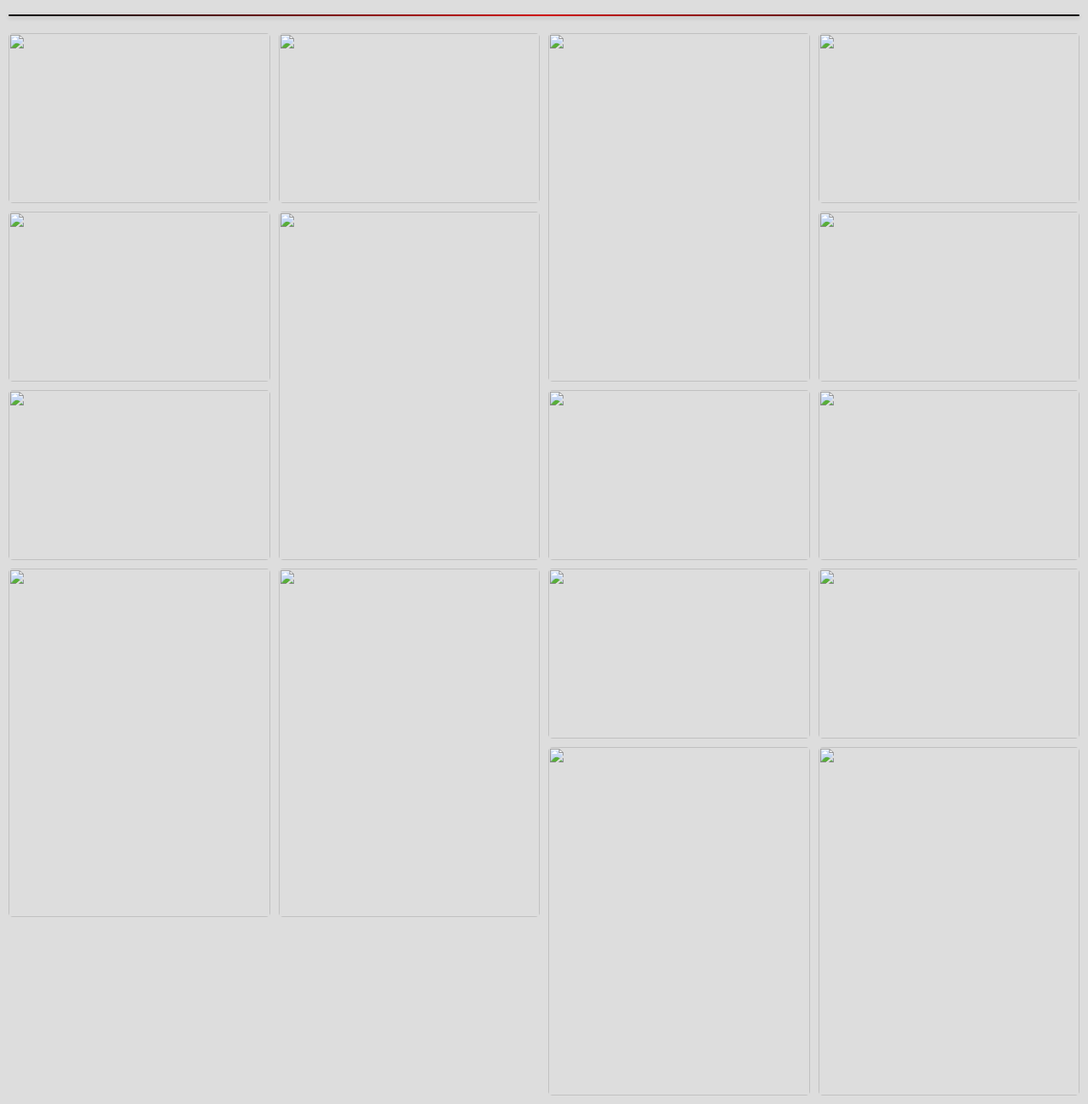
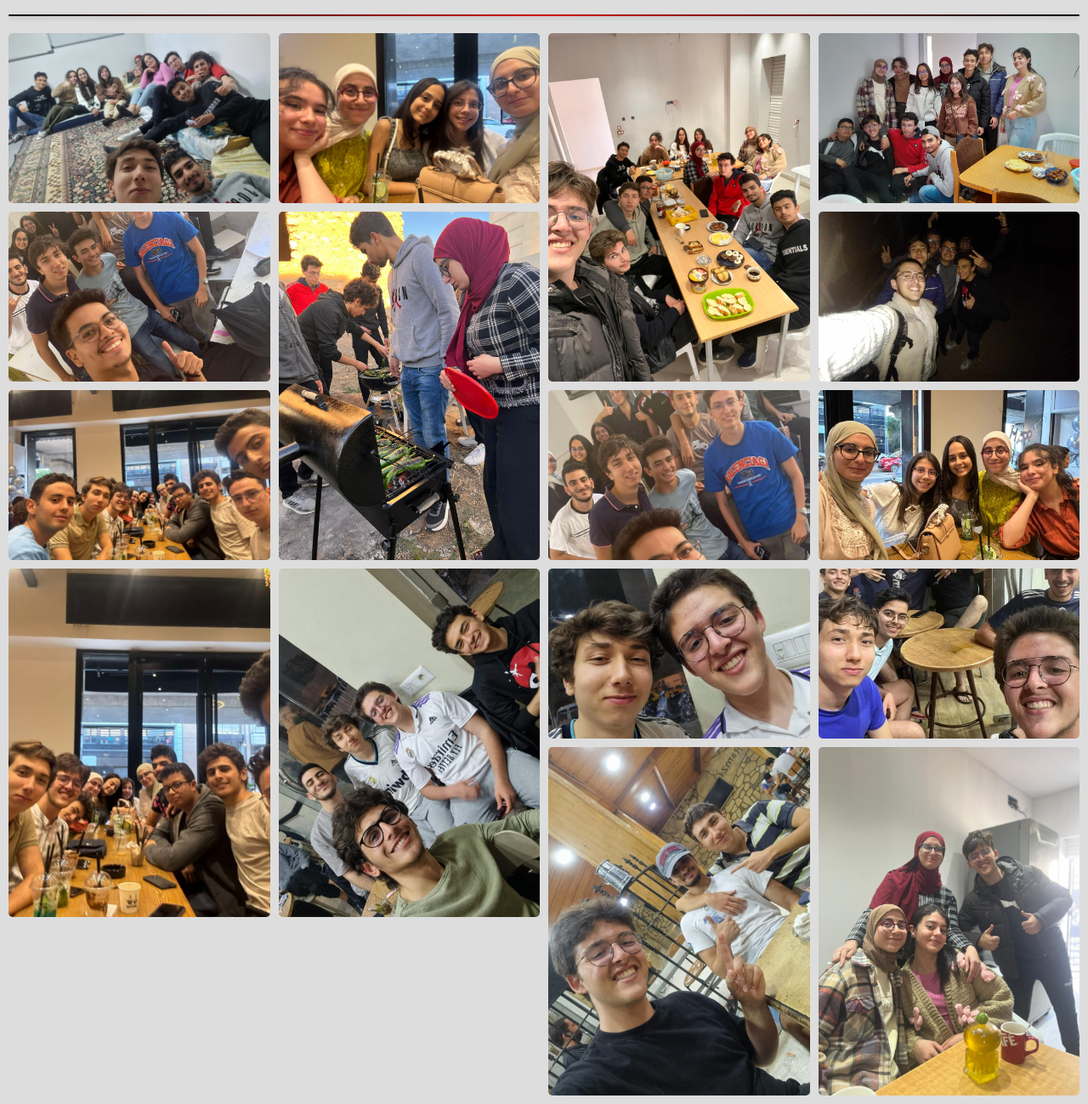
Before and after one commit to FirasCharfi/BacMathGallery, a plain HTML site: page b.html in a window 1280 px wide. Shown: the part 236-1535 px from the top of the page at 85% size. Drawn offline with Linux system fonts and the light colour scheme.

Commit message:
Update b.html

```diff
--- a/b.html
+++ b/b.html
@@ -21,52 +21,52 @@
     <hr class="styled-hr">
     <div class="gallery">
         <div class="image-container">
-            <img src="im/1.jpg">
+            <img src="1.jpg">
         </div>
         <div class="image-container">
-            <img src="im/2.jpg">
+            <img src="2.jpg">
         </div>
         <div class="image-container tall">
-            <img src="im/3.jpg">
+            <img src="3.jpg">
         </div>
         <div class="image-container">
-            <img src="im/4.jpg">
+            <img src="4.jpg">
         </div>
         <div class="image-container">
-            <img src="im/5.jpg">
+            <img src="5.jpg">
         </div>
         <div class="image-container tall">
-            <img src="im/6.jpg">
+            <img src="6.jpg">
         </div>
         <div class="image-container">
-            <img src="im/7.jpg">
+            <img src="7.jpg">
         </div>
         <div class="image-container">
-            <img src="im/8.jpg">
+            <img src="8.jpg">
         </div>
         <div class="image-container">
-            <img src="im/9.jpg">
+            <img src="9.jpg">
         </div>
         <div class="image-container">
-            <img src="im/10.jpg">
+            <img src="10.jpg">
         </div>
         <div class="image-container tall">
-            <img src="im/11.jpg">
+            <img src="11.jpg">
         </div>
         <div class="image-container tall">
-            <img src="im/12.jpg">
+            <img src="12.jpg">
         </div>
         <div class="image-container">
-            <img src="im/13.jpg">
+            <img src="13.jpg">
         </div>
         <div class="image-container">
-            <img src="im/14.jpg">
+            <img src="14.jpg">
         </div>
         <div class="image-container tall">
-            <img src="im/15.jpg">
+            <img src="15.jpg">
         </div>
         <div class="image-container tall">
-            <img src="im/16.jpg">
+            <img src="16.jpg">
         </div>
         <!--  <div class="grid-item">
             <img src="17.jpg">
```
